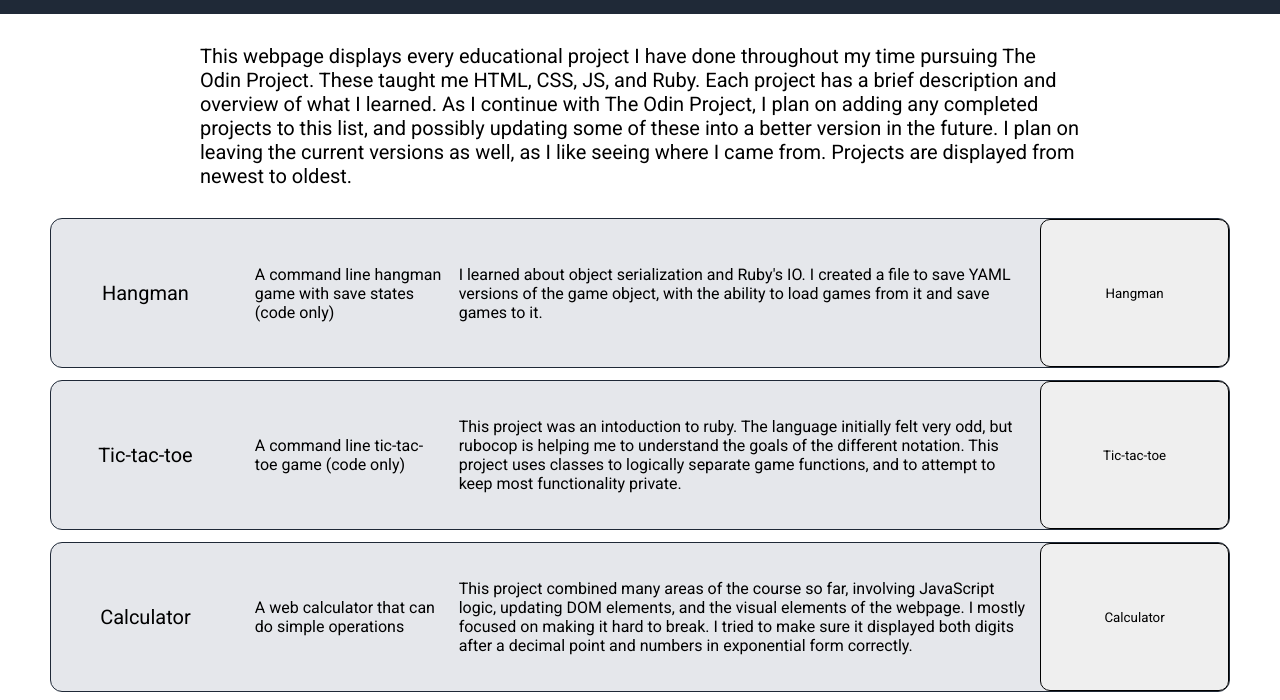
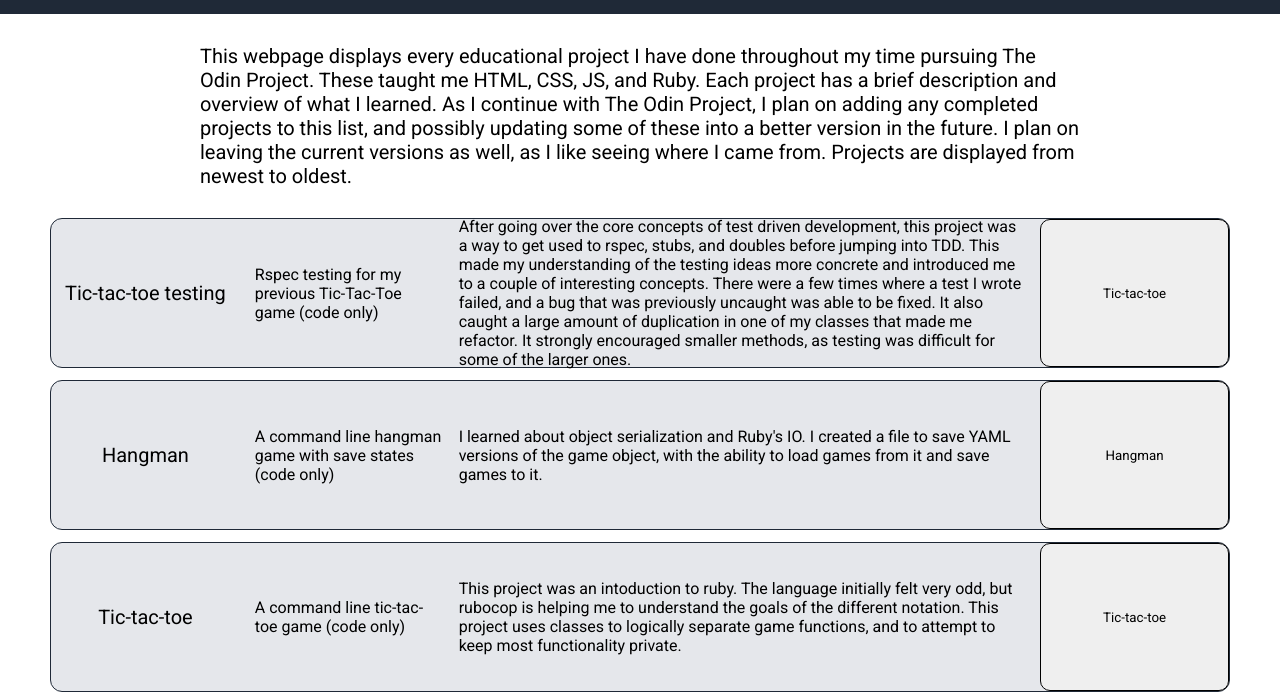
Before and after one commit to PAYS0N/project-website, a plain HTML site: page index.html in a window 1280 px wide. Shown: the part 100-800 px from the top of the page. Drawn offline with Linux system fonts and the light colour scheme.

Commit message:
Add project for intro to TDD

```diff
--- a/index.html
+++ b/index.html
@@ -16,6 +16,14 @@
     <div class="center">
       <div class="info">This webpage displays every educational project I have done throughout my time pursuing The Odin Project. These taught me HTML, CSS, JS, and Ruby. Each project has a brief description and overview of what I learned. As I continue with The Odin Project, I plan on adding any completed projects to this list, and possibly updating some of these into a better version in the future. I plan on leaving the current versions as well, as I like seeing where I came from. Projects are displayed from newest to oldest.</div>
       <div class="projects">
+        <div class="project">
+          <div class="name">Tic-tac-toe testing</div>
+          <div class="description">Rspec testing for my previous Tic-Tac-Toe game (code only)</div>
+          <div class="what-i-learned">After going over the core concepts of test driven development, this project was a way to get used to rspec, stubs, and doubles before jumping into TDD. This made my understanding of the testing ideas more concrete and introduced me to a couple of interesting concepts. There were a few times where a test I wrote failed, and a bug that was previously uncaught was able to be fixed. It also caught a large amount of duplication in one of my classes that made me refactor. It strongly encouraged smaller methods, as testing was difficult for some of the larger ones.</div>
+          <a class="link" href="https://github.com/PAYS0N/odin-tic-tac-toe" target="_blank" rel="noreferrer noopener">
+            <button class="link-button">Tic-tac-toe</button>
+          </a>
+        </div>
         <div class="project">
           <div class="name">Hangman</div>
           <div class="description">A command line hangman game with save states (code only)</div>
```
